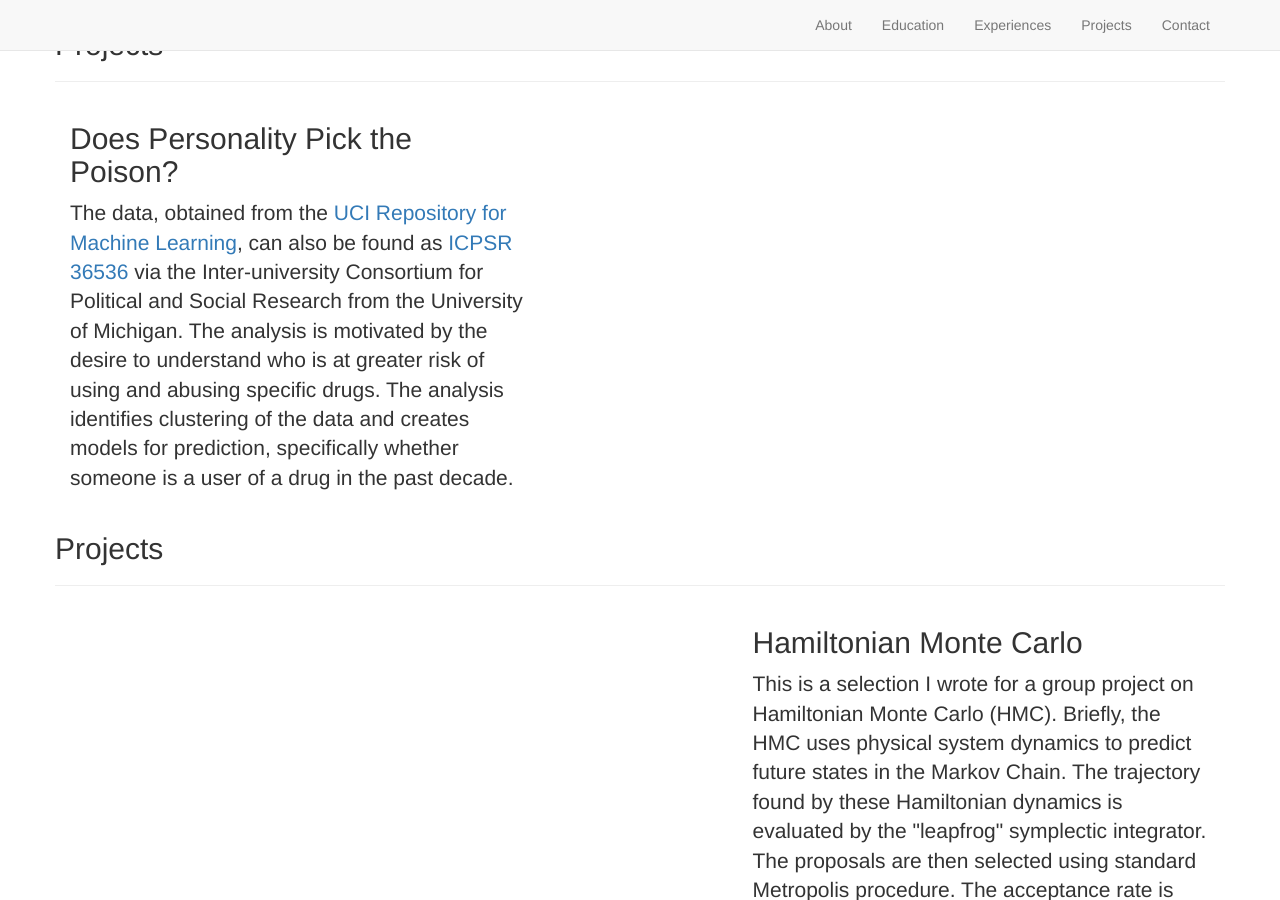
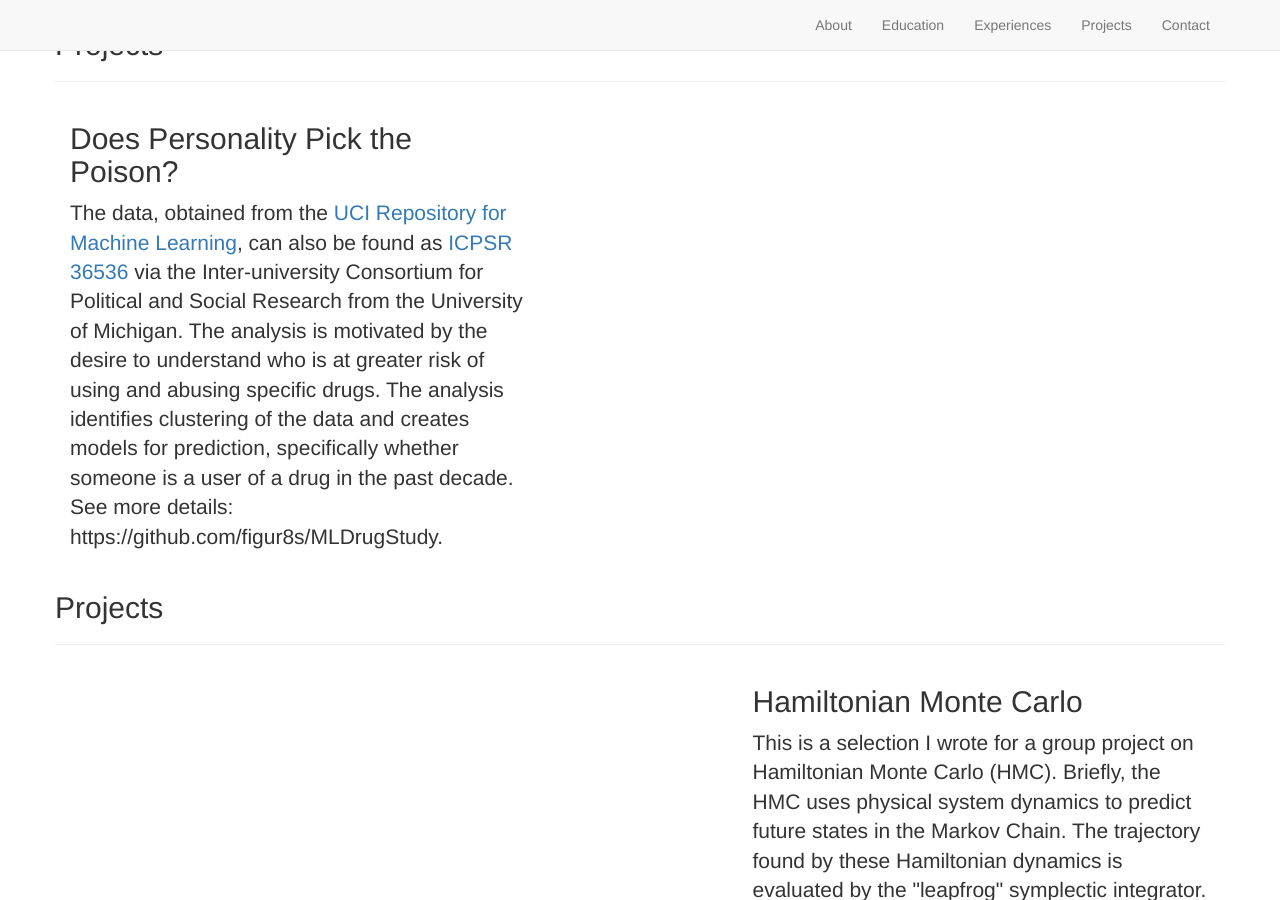
Before and after one commit to figur8s/kcherland.github.io, a Jekyll site: the page built from _posts/2000-1-1-pro.markdown, in a window 1280 px wide and 900 px high, scrolled down 497 px. Built offline with Jekyll 4.4.1, drawn with Linux system fonts in a browser that asks for light colours; nearby versions of some CDN libraries; library files that are not in the unit come from our copies.

Commit message:
Update 2000-1-1-pro.markdown

```diff
--- a/_posts/2000-1-1-pro.markdown
+++ b/_posts/2000-1-1-pro.markdown
@@ -6,4 +6,4 @@ title: "Does Personality Pick the Poison?"
 description: Machine Learning
 ---
 
-The data, obtained from the <a href="https://archive-beta.ics.uci.edu/ml/datasets/drug+consumption+quantified"> UCI Repository for Machine Learning</a>, can also be found as <a href="https://doi.org/10.3886/ICPSR36536.v1">ICPSR 36536</a> via the Inter-university Consortium for Political and Social Research from the University of Michigan. The analysis is motivated by the desire to understand who is at greater risk of using and abusing specific drugs. The analysis identifies clustering of the data and creates models for prediction, specifically whether someone is a user of a drug in the past decade.
+The data, obtained from the <a href="https://archive-beta.ics.uci.edu/ml/datasets/drug+consumption+quantified"> UCI Repository for Machine Learning</a>, can also be found as <a href="https://doi.org/10.3886/ICPSR36536.v1">ICPSR 36536</a> via the Inter-university Consortium for Political and Social Research from the University of Michigan. The analysis is motivated by the desire to understand who is at greater risk of using and abusing specific drugs. The analysis identifies clustering of the data and creates models for prediction, specifically whether someone is a user of a drug in the past decade. See more details: https://github.com/figur8s/MLDrugStudy.
```
